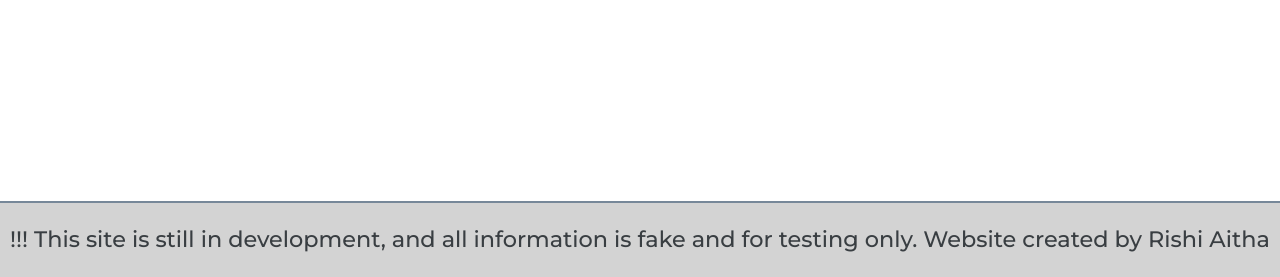
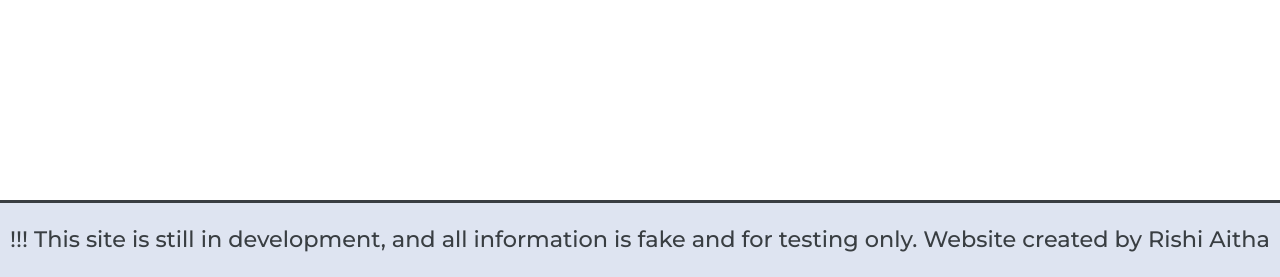
Before and after one commit to RishiAitha/club_directory, a Django app: page / in a window 1280 px wide. Shown: the part 523-800 px from the top of the page. Run offline with Django 4.2, Linux system fonts and the light colour scheme; data that the repository does not hold is empty; some libraries are stand-ins or nearby versions.

Commit message:
border colors

```diff
--- a/clubs/static/clubs/styles.css
+++ b/clubs/static/clubs/styles.css
@@ -50,7 +50,7 @@ body {
 
 .preview-container {
     border-style: solid;
-    border-color: black;
+    border-color: var(--darkgray);
     border-width: 3px;
     border-radius: 10px;
     margin: 10px auto 10px auto;
@@ -355,14 +355,14 @@ p {
 
 footer {
     width: 100%;
-    background-color: lightgray;
+    background-color: var(--lightgray);
     padding-top: 20px;
     padding-bottom: 20px;
     height: fit-content;
     text-align: left;
     border-top: solid;
-    border-width: 2px;
-    border-color: lightslategray;
+    border-width: 3px;
+    border-color: var(--darkgray);
     margin-top: auto;
     font-family: 'Montserrat', sans-serif;
     font-size: x-large;
@@ -379,7 +379,7 @@ footer > p {
 
 #single-infoContainer {
     border-style: solid;
-    border-color: black;
+    border-color: var(--darkgray);
     border-radius: 10px;
     height: fit-content;
     width: 90%;
@@ -447,7 +447,7 @@ footer > p {
 
 .message-single {
     border: solid;
-    border-color: lightslategray;
+    border-color: var(--darkgray);
     border-radius: 10px;
     padding: 5px;
     margin-bottom: 5px;
@@ -469,7 +469,7 @@ footer > p {
 
 .reply-single {
     border-style: solid;
-    border-color: lightgray;
+    border-color: var(--lightgray);
     border-radius: 5px;
     border-width: 2px;
     margin-bottom: 3px;
```
